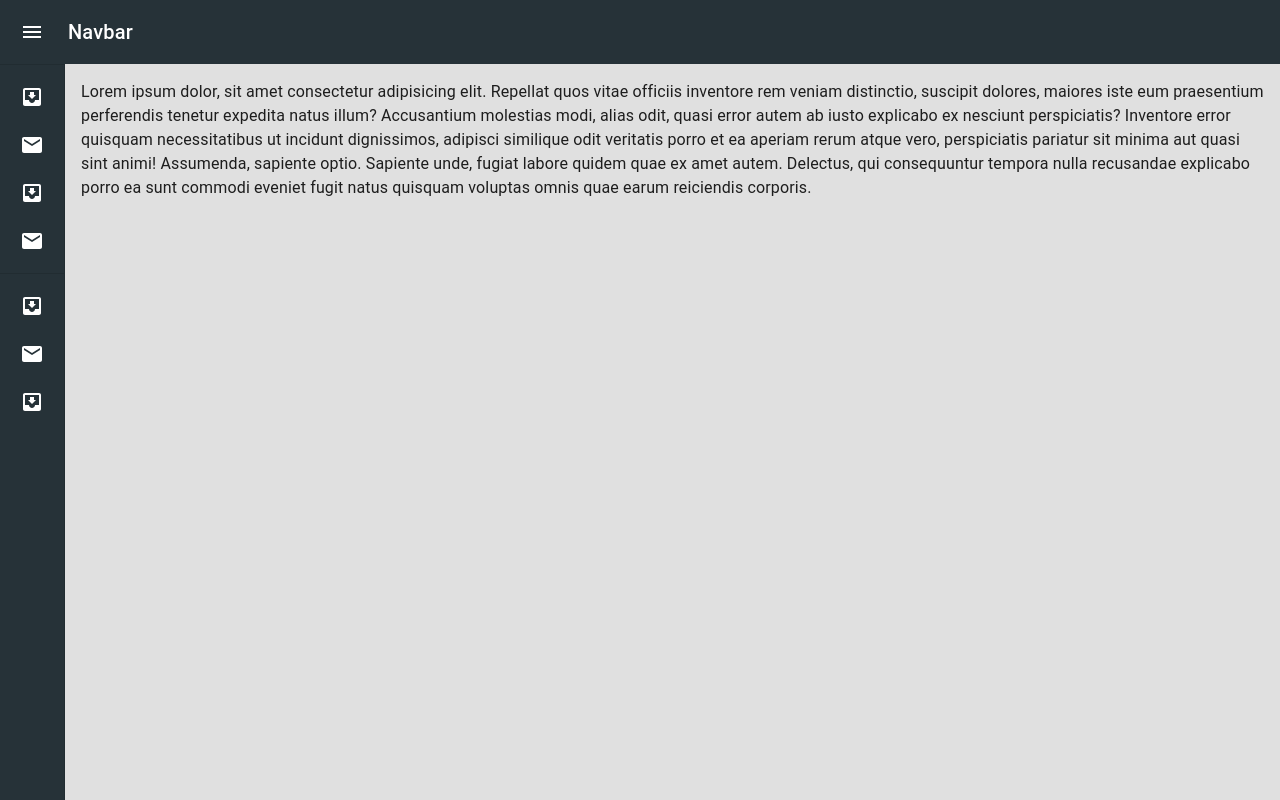
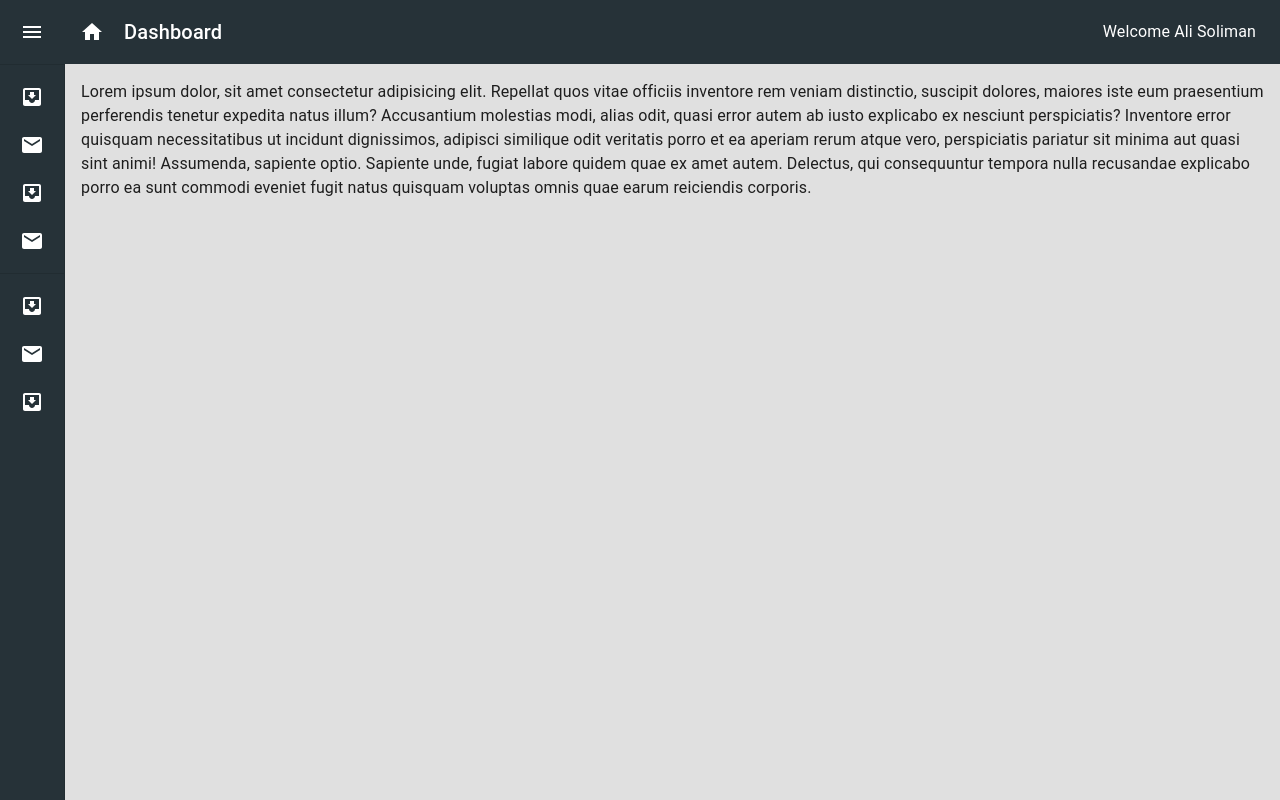
Before and after one commit to RustedMiind/Dasboard-FrontEnd-MUI, a React (Create React App) app: page / in a window 1280 px wide. Built offline with nearby package versions, Linux system fonts and the light colour scheme.

Commit message:
Updated Navbar

```diff
--- a/src/components/navbar/Navbar.tsx
+++ b/src/components/navbar/Navbar.tsx
@@ -3,6 +3,7 @@ import { Toolbar, IconButton, Typography } from "@mui/material";
 import { styled, useTheme, Theme, CSSObject } from "@mui/material/styles";
 import { drawerWidth } from "../../Layout/Layout";
 
+import HomeIcon from "@mui/icons-material/Home";
 import MenuIcon from "@mui/icons-material/Menu";
 
 const AppBar = styled(MuiAppBar, {
@@ -38,15 +39,24 @@ function Navbar({ open, handleDrawerOpen }: PropsType) {
             ...(open && {
               opacity: 0,
               pointerEvents: "none",
-              marginRight: -4,
+              marginRight: -5,
             }),
           }}
         >
           <MenuIcon />
         </IconButton>
-        <Typography variant="h6" noWrap component="div">
-          Navbar
+        <IconButton size="large">
+          <HomeIcon fontSize="medium" sx={{ color: "primary.contrastText" }} />
+        </IconButton>
+        <Typography
+          variant="h6"
+          noWrap
+          component="div"
+          sx={{ marginLeft: 1, flexGrow: 1 }}
+        >
+          Dashboard
         </Typography>
+        <Typography>Welcome Ali Soliman</Typography>
       </Toolbar>
     </AppBar>
   );
```
